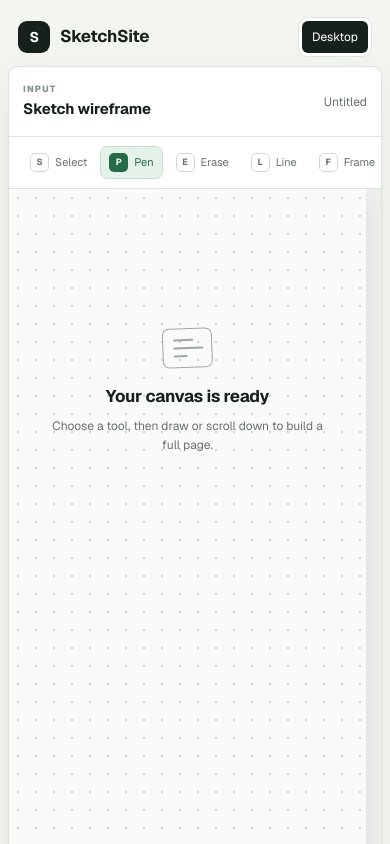
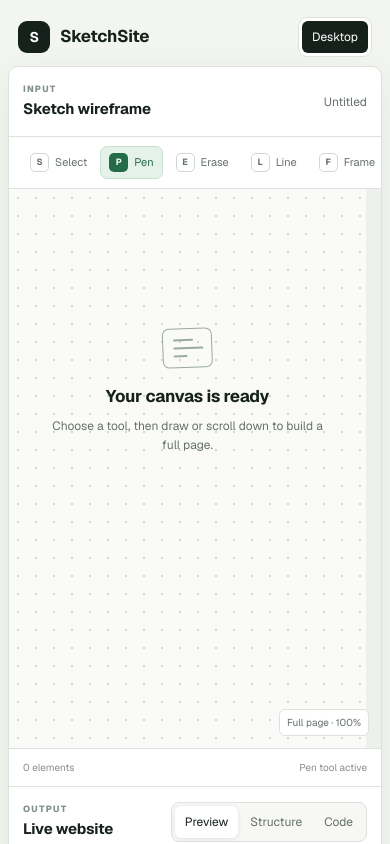
Before and after one commit to brianchen3388/HHCC-Chef-Bagels, a Next.js app: page / in a window 390 px wide. Shown: the top 844 px of the page. Built offline with nearby package versions, Linux system fonts and the light colour scheme.

Commit message:
Constrain canvas to a scrollable viewport

```diff
--- a/app/globals.css
+++ b/app/globals.css
@@ -119,6 +119,7 @@ button:disabled { color: inherit; cursor: default; opacity: 1; }
 .panel {
   display: grid;
   min-width: 0;
+  min-height: 0;
   grid-template-rows: 70px 1fr 38px;
 }
 
@@ -218,12 +219,14 @@ button:disabled { color: inherit; cursor: default; opacity: 1; }
 
 .canvas-shell {
   position: relative;
-  min-height: 380px;
+  min-height: 0;
+  height: 100%;
   overflow: hidden;
 }
 
 .canvas-wrap {
-  height: 100%;
+  position: absolute;
+  inset: 0;
   overflow-x: hidden;
   overflow-y: auto;
   overscroll-behavior: contain;
@@ -716,7 +719,7 @@ button:disabled { color: inherit; cursor: default; opacity: 1; }
   .app-shell { display: block; padding: 8px; }
   .topbar { min-height: 58px; }
   .workspace { grid-template-columns: 1fr; overflow: visible; }
-  .sketch-panel { border-right: 0; border-bottom: 1px solid var(--line); }
+  .sketch-panel { height: min(720px, calc(100vh - 74px)); min-height: 520px; border-right: 0; border-bottom: 1px solid var(--line); }
   .inspector { min-height: 86px; }
 }
 
```
